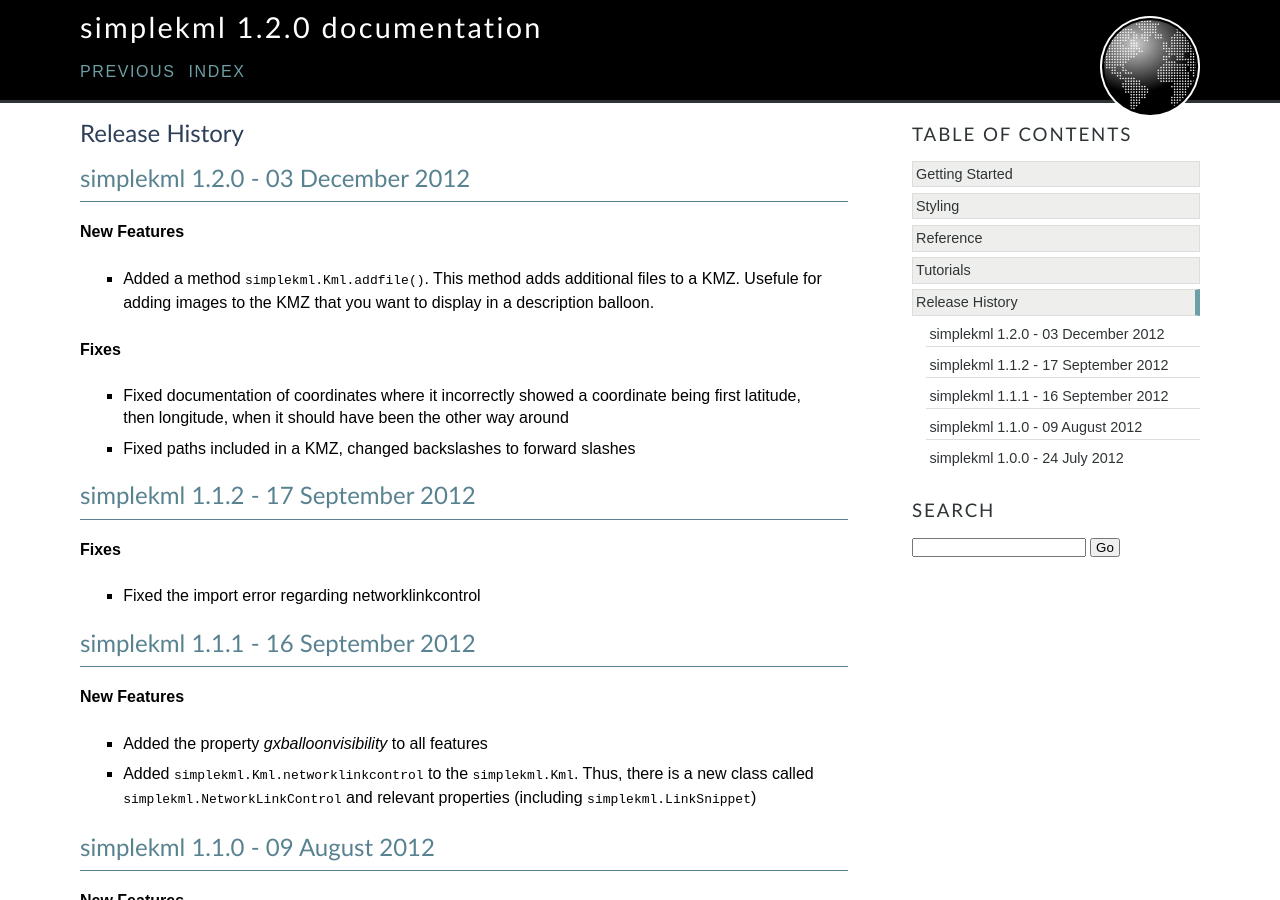
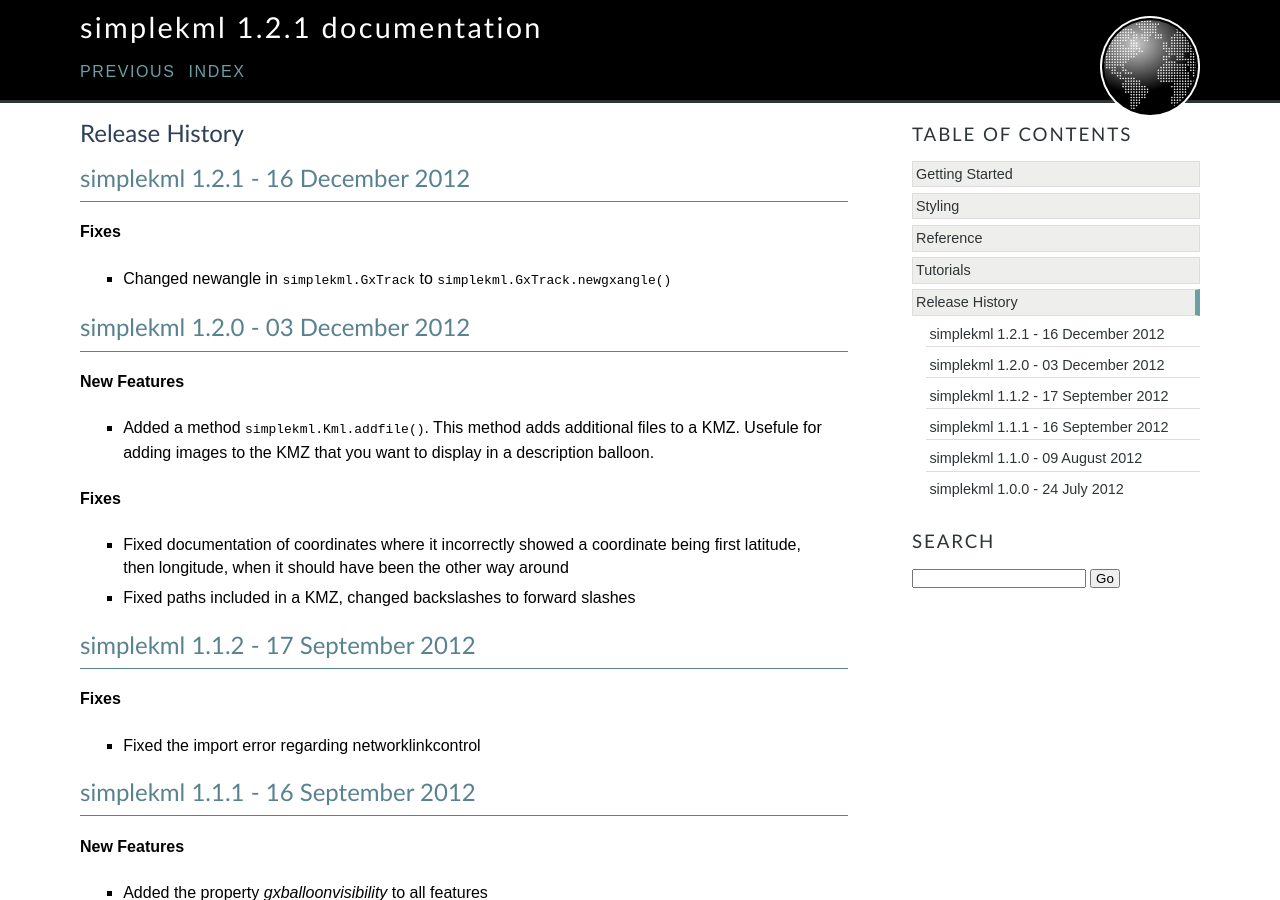
Before and after one commit to tjlang/simplekml, a Sphinx documentation site: the page built from docs/releasehistory.rst, in a window 1280 px wide and 900 px high. Built offline with Sphinx 7.4.7, drawn with Linux system fonts in a browser that asks for light colours.

Commit message:
Release 1.2.1

```diff
--- a/docs/conf.py
+++ b/docs/conf.py
@@ -52,7 +52,7 @@ copyright = '2012, Kyle Lancaster'
 # The short X.Y version.
 version = '1.2'
 # The full version, including alpha/beta/rc tags.
-release = '1.2.0'
+release = '1.2.1'
 
 # The language for content autogenerated by Sphinx. Refer to documentation
 # for a list of supported languages.
--- a/docs/releasehistory.rst
+++ b/docs/releasehistory.rst
@@ -1,5 +1,10 @@
 Release History
 ===============
+
+simplekml 1.2.1 - 16 December 2012
+-----------------------------------
+**Fixes**
+  * Changed newangle in :class:`simplekml.GxTrack` to :func:`simplekml.GxTrack.newgxangle`
 
 simplekml 1.2.0 - 03 December 2012
 ----------------------------------
--- a/setup.py
+++ b/setup.py
@@ -3,7 +3,7 @@ from distutils.core import setup
 setup(
     name = 'simplekml',
     packages = ['simplekml'],
-    version = '1.2.0',
+    version = '1.2.1',
     description = 'A Simple KML creator',
     author='Kyle Lancaster',
     author_email='kyle.lan@gmail.com',
```
Also changed, not shown: 1 other file.
